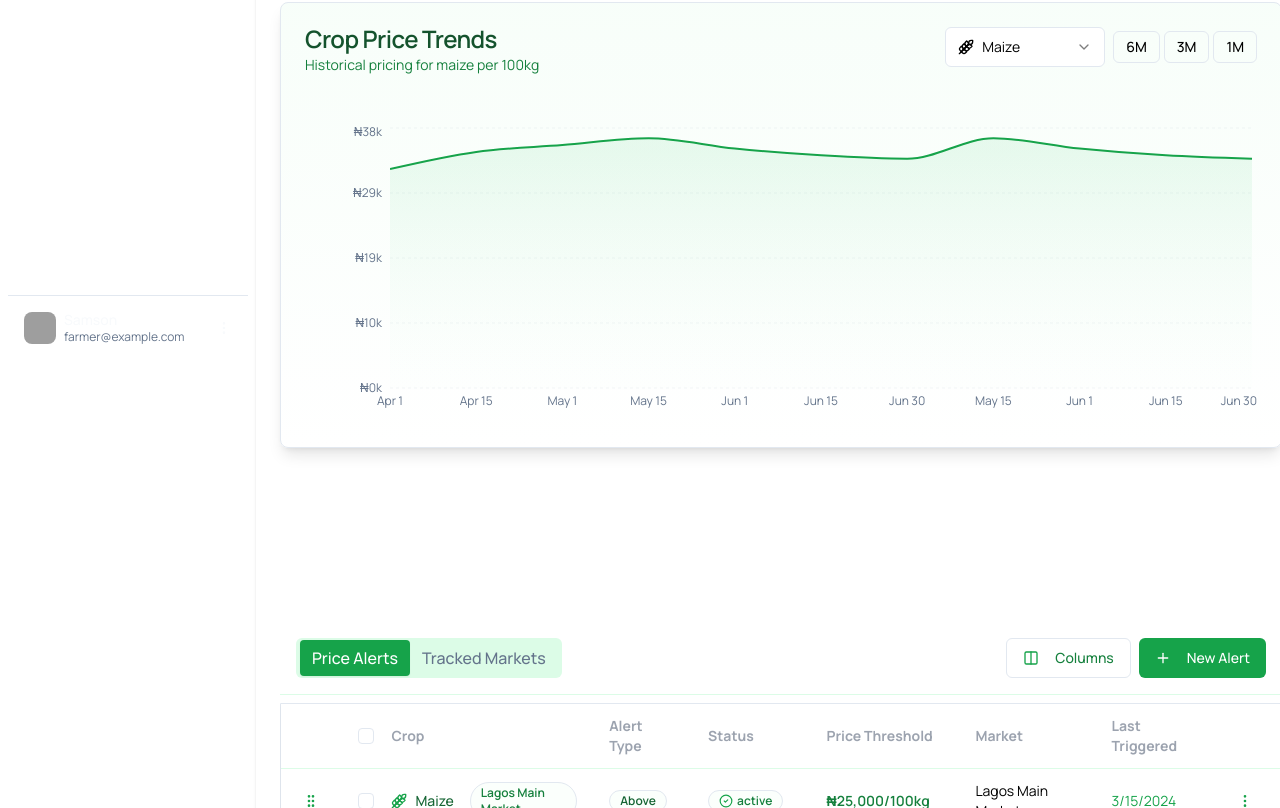
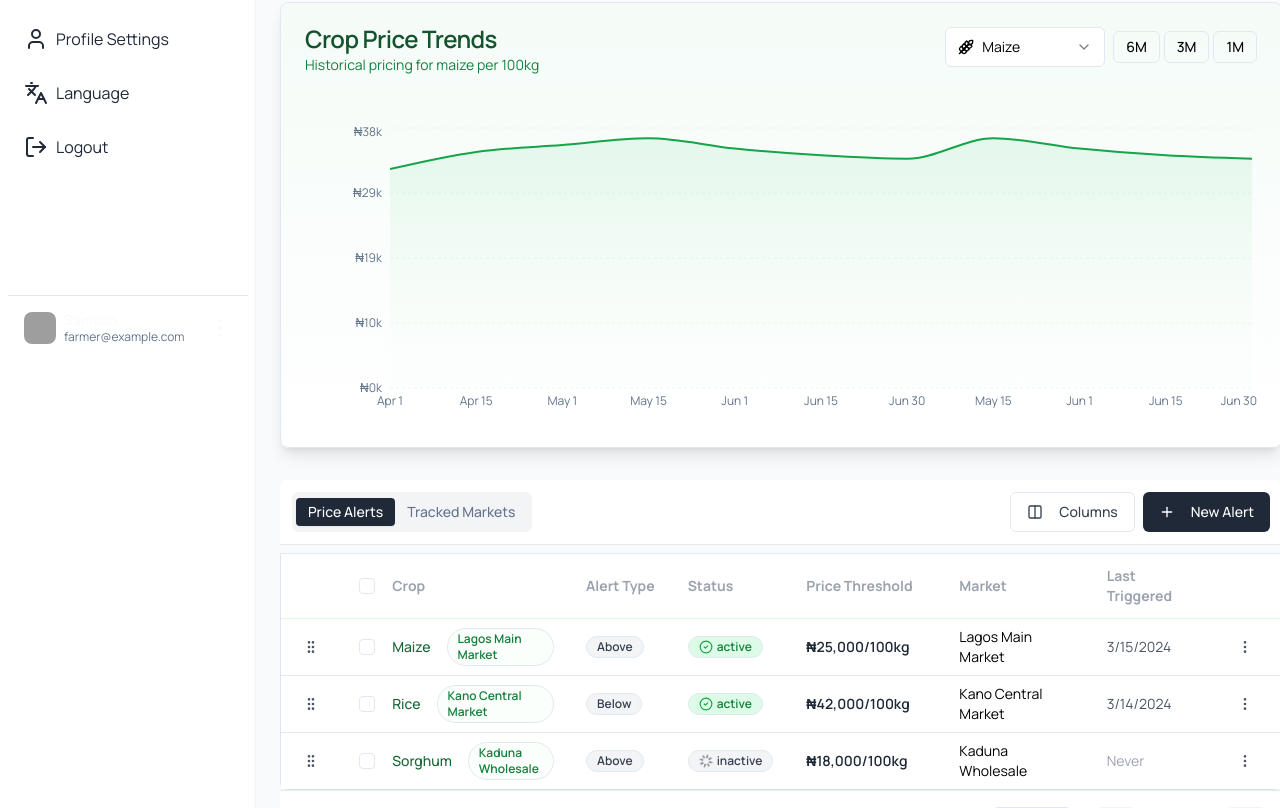
Before and after one commit to oluwolefsamson/CP-CLIENT, a React (Vite) app: page /dashboard in a window 1280 px wide. Shown: the part 432-1240 px from the top of the page. Built offline with nearby package versions, Linux system fonts and the light colour scheme; grey boxes are pictures that could not be loaded; a web font is replaced by a local one.

Commit message:
new fixes

```diff
--- a/src/components/ui/app-sidebar.jsx
+++ b/src/components/ui/app-sidebar.jsx
@@ -37,6 +37,7 @@ const data = {
       title: "Overview",
       url: "/dashboard",
       icon: LayoutDashboardIcon,
+      size: "default",
     },
     {
       title: "Nearby Markets",
@@ -90,20 +91,17 @@ const data = {
 
 export function AppSidebar(props) {
   return (
-    <Sidebar
-      collapsible="icon" // Changed from 'offcanvas' to 'icon'
-      {...props}
-      className="flex flex-col h-screen"
-    >
+    <Sidebar collapsible="icon" {...props} className="flex flex-col h-screen">
       {/* Header */}
       <SidebarHeader>
         <SidebarMenu></SidebarMenu>
       </SidebarHeader>
 
-      <div className="flex-1 overflow-y-auto">
+      {/* Modified content area */}
+      <div className="flex-1 flex flex-col overflow-hidden">
         <SidebarContent className="text-gray-800 flex flex-col h-full">
           <NavMain items={data.navMain} />
-          <div className="mt-4">
+          <div className="mt-4 flex-1 overflow-y-auto">
             <NavSecondary items={data.navSecondary} />
           </div>
         </SidebarContent>
--- a/src/components/ui/data-table.jsx
+++ b/src/components/ui/data-table.jsx
@@ -34,7 +34,6 @@ import {
   LoaderIcon,
   MoreVerticalIcon,
   PlusIcon,
-  WheatIcon,
 } from "lucide-react";
 import { z } from "zod";
 import { Toaster } from "sonner";
@@ -158,7 +157,7 @@ function DragHandle({ id }) {
       {...listeners}
       variant="ghost"
       size="icon"
-      className="size-7 text-green-600 hover:bg-green-50/20"
+      className="size-7 text-gray-600 hover:bg-gray-100"
     >
       <GripVerticalIcon className="size-3.5" />
       <span className="sr-only">Reorder alert</span>
@@ -181,7 +180,7 @@ const columns = [
           checked={table.getIsAllPageRowsSelected()}
           onCheckedChange={(value) => table.toggleAllPageRowsSelected(!!value)}
           aria-label="Select all"
-          className="border-green-300 data-[state=checked]:bg-green-600 data-[state=checked]:border-green-700"
+          className="border-gray-300 data-[state=checked]:bg-gray-800 data-[state=checked]:border-gray-900"
         />
       </div>
     ),
@@ -191,7 +190,7 @@ const columns = [
           checked={row.getIsSelected()}
           onCheckedChange={(value) => row.toggleSelected(!!value)}
           aria-label="Select row"
-          className="border-green-300 data-[state=checked]:bg-green-600 data-[state=checked]:border-green-700"
+          className="border-gray-300 data-[state=checked]:bg-gray-800 data-[state=checked]:border-gray-900"
         />
       </div>
     ),
@@ -210,10 +209,7 @@ const columns = [
     accessorKey: "type",
     header: "Alert Type",
     cell: ({ row }) => (
-      <Badge
-        variant={row.original.type === "above" ? "default" : "secondary"}
-        className="capitalize bg-green-50/30 text-green-800 hover:bg-green-50/40"
-      >
+      <Badge className="bg-gray-100 text-gray-700 capitalize">
         {row.original.type || "N/A"}
       </Badge>
     ),
@@ -224,13 +220,16 @@ const columns = [
     header: "Status",
     cell: ({ row }) => (
       <Badge
-        variant={row.original.status === "active" ? "default" : "secondary"}
-        className="gap-1 bg-green-50/30 text-green-700 border-green-200"
+        className={`gap-1 ${
+          row.original.status === "active"
+            ? "bg-green-100 text-green-700"
+            : "bg-gray-100 text-gray-700"
+        }`}
       >
         {row.original.status === "active" ? (
           <CheckCircle2Icon className="size-3.5 text-green-600" />
         ) : (
-          <LoaderIcon className="size-3.5 text-green-600 animate-spin" />
+          <LoaderIcon className="size-3.5 text-gray-600 animate-spin" />
         )}
         {row.original.status || "N/A"}
       </Badge>
@@ -243,7 +242,7 @@ const columns = [
     cell: ({ row }) => {
       const threshold = Number(row.original.threshold) || 0;
       return (
-        <span className="font-semibold text-green-700">
+        <span className="font-semibold text-gray-800">
           ₦{threshold.toLocaleString()}/100kg
         </span>
       );
@@ -261,11 +260,11 @@ const columns = [
     header: "Last Triggered",
     cell: ({ row }) =>
       row.original.lastTriggered ? (
-        <span className="text-green-600">
+        <span className="text-gray-600">
           {new Date(row.original.lastTriggered).toLocaleDateString()}
         </span>
       ) : (
-        <span className="text-green-400">Never</span>
+        <span className="text-gray-400">Never</span>
       ),
     size: 150,
   },
@@ -277,23 +276,23 @@ const columns = [
           <Button
             variant="ghost"
             size="icon"
-            className="text-green-600 hover:bg-green-50/20"
+            className="text-gray-600 hover:bg-gray-100"
           >
             <MoreVerticalIcon className="size-4" />
             <span className="sr-only">Open menu</span>
           </Button>
         </DropdownMenuTrigger>
-        <DropdownMenuContent align="end" className="border-green-100 bg-white">
-          <DropdownMenuItem className="focus:bg-green-50/30 text-green-700">
+        <DropdownMenuContent align="end" className="border-gray-200 bg-white">
+          <DropdownMenuItem className="focus:bg-gray-100 text-gray-700">
             Edit Alert
           </DropdownMenuItem>
-          <DropdownMenuItem className="focus:bg-green-50/30 text-green-700">
+          <DropdownMenuItem className="focus:bg-gray-100 text-gray-700">
             Duplicate Alert
           </DropdownMenuItem>
-          <DropdownMenuItem className="focus:bg-green-50/30 text-green-700">
+          <DropdownMenuItem className="focus:bg-gray-100 text-gray-700">
             View Market Trends
           </DropdownMenuItem>
-          <DropdownMenuSeparator className="bg-green-100" />
+          <DropdownMenuSeparator className="bg-gray-200" />
           <DropdownMenuItem className="text-red-600 focus:bg-red-50/30">
             Delete Alert
           </DropdownMenuItem>
@@ -321,10 +320,10 @@ function DraggableRow({ row }) {
         transform: CSS.Transform.toString(transform),
         transition,
       }}
-      className={`${isDragging ? "bg-green-50/30" : "hover:bg-green-50/20"} border-b border-green-100 bg-white`}
+      className={`${isDragging ? "bg-gray-100" : "hover:bg-gray-50"} border-b border-gray-200 bg-white`}
     >
       {row.getVisibleCells().map((cell) => (
-        <TableCell key={cell.id} className="py-3">
+        <TableCell key={cell.id} className="py-2">
           {flexRender(cell.column.columnDef.cell, cell.getContext())}
         </TableCell>
       ))}
@@ -440,37 +439,35 @@ export function DataTable({ data = sampleData }) {
   }
 
   return (
-    <div className="mx-4 lg:mx-6">
-      <Toaster
+    <div className="mx-4 lg:mx-6 pt-2">
+      {/* <Toaster
         position="top-center"
         theme="light"
         richColors
         closeButton
-        expand={true}
-        visibleToasts={3}
         toastOptions={{
           classNames: {
-            toast: "border-green-200",
-            title: "text-green-800",
-            description: "text-green-600",
-            success: "bg-green-50",
+            toast: "border-gray-200",
+            title: "text-gray-800",
+            description: "text-gray-600",
+            success: "bg-gray-50",
             error: "bg-red-50 border-red-200",
           },
         }}
-      />
+      /> */}
 
       <Tabs defaultValue="alerts">
-        <div className="flex flex-col sm:flex-row items-start sm:items-center justify-between gap-4 p-4 bg-white rounded-t-lg border-b border-green-100">
-          <TabsList className="bg-green-100 w-full sm:w-auto">
+        <div className="flex flex-col sm:flex-row items-start sm:items-center justify-between gap-3 p-3 bg-white rounded-t-lg border-b border-gray-200">
+          <TabsList className="bg-gray-100 w-full sm:w-auto">
             <TabsTrigger
               value="alerts"
-              className="data-[state=active]:bg-green-600 data-[state=active]:text-white w-full sm:w-auto text-sm sm:text-base px-3 py-1.5"
+              className="data-[state=active]:bg-gray-800 data-[state=active]:text-white text-sm px-3 py-1"
             >
               Price Alerts
             </TabsTrigger>
             <TabsTrigger
               value="markets"
-              className="data-[state=active]:bg-green-600 data-[state=active]:text-white w-full sm:w-auto text-sm sm:text-base px-3 py-1.5"
+              className="data-[state=active]:bg-gray-800 data-[state=active]:text-white text-sm px-3 py-1"
             >
               Tracked Markets
             </TabsTrigger>
@@ -481,13 +478,13 @@ export function DataTable({ data = sampleData }) {
               <DropdownMenuTrigger asChild>
                 <Button
                   variant="outline"
-                  className="border-green-200 text-green-700 hover:bg-green-50/20 w-full sm:w-auto justify-between sm:justify-start"
+                  className="border-gray-300 text-gray-700 hover:bg-gray-50 w-full sm:w-auto"
                 >
-                  <ColumnsIcon className="mr-0 sm:mr-2 size-4 text-green-600" />
-                  <span className="sm:inline">Columns</span>
+                  <ColumnsIcon className="mr-2 size-4" />
+                  <span>Columns</span>
                 </Button>
               </DropdownMenuTrigger>
-              <DropdownMenuContent className="border-green-100 bg-white w-[200px]">
+              <DropdownMenuContent className="border-gray-200 bg-white w-[200px]">
                 {table
                   .getAllColumns()
                   .filter((column) => column.getCanHide())
@@ -498,7 +495,7 @@ export function DataTable({ data = sampleData }) {
                       onCheckedChange={(value) =>
                         column.toggleVisibility(!!value)
                       }
-                      className="focus:bg-green-50/30 text-green-700 text-sm"
+                      className="focus:bg-gray-100 text-gray-700 text-sm"
                     >
                       {column.id}
                     </DropdownMenuCheckboxItem>
@@ -508,20 +505,20 @@ export function DataTable({ data = sampleData }) {
 
             <Dialog open={openNewAlert} onOpenChange={setOpenNewAlert}>
               <DialogTrigger asChild>
-                <Button className="bg-green-600 hover:bg-green-700 text-white w-full sm:w-auto justify-between sm:justify-start">
-                  <PlusIcon className="mr-0 sm:mr-2 size-4" />
-                  <span className="sm:inline">New Alert</span>
+                <Button className="bg-gray-800 hover:bg-gray-900 text-white">
+                  <PlusIcon className="mr-2 size-4" />
+                  New Alert
                 </Button>
               </DialogTrigger>
-              <DialogContent className="bg-white border-green-200 max-w-md">
+              <DialogContent className="bg-white border-gray-200 max-w-md">
                 <DialogHeader>
-                  <DialogTitle className="text-green-800">
+                  <DialogTitle className="text-gray-800">
                     Create New Price Alert
                   </DialogTitle>
                 </DialogHeader>
                 <div className="space-y-4">
                   <div className="space-y-2">
-                    <Label className="text-green-700">Crop Type</Label>
+                    <Label className="text-gray-700">Crop Type</Label>
                     <Input
                       value={newAlert.crop}
                       onChange={(e) =>
@@ -530,7 +527,7 @@ export function DataTable({ data = sampleData }) {
                           crop: e.target.value,
                         }))
                       }
-                      className="border-green-200"
+                      className="border-gray-300"
                       placeholder="e.g. Maize, Rice..."
                     />
                     {formErrors.crop && (
@@ -541,27 +538,21 @@ export function DataTable({ data = sampleData }) {
                   </div>
 
                   <div className="space-y-2">
-                    <Label className="text-green-700">Alert Type</Label>
+                    <Label className="text-gray-700">Alert Type</Label>
                     <Select
                       value={newAlert.type}
                       onValueChange={(value) =>
                         setNewAlert((prev) => ({ ...prev, type: value }))
                       }
                     >
-                      <SelectTrigger className="border-green-200 text-green-700">
+                      <SelectTrigger className="border-gray-300 text-gray-700">
                         <SelectValue placeholder="Select alert type" />
                       </SelectTrigger>
-                      <SelectContent className="border-green-200 bg-white">
-                        <SelectItem
-                          value="above"
-                          className="focus:bg-green-50/30"
-                        >
+                      <SelectContent className="border-gray-200 bg-white">
+                        <SelectItem value="above" className="focus:bg-gray-100">
                           Price Above
                         </SelectItem>
-                        <SelectItem
-                          value="below"
-                          className="focus:bg-green-50/30"
-                        >
+                        <SelectItem value="below" className="focus:bg-gray-100">
                           Price Below
                         </SelectItem>
                       </SelectContent>
@@ -838,7 +829,6 @@ export function DataTable({ data = sampleData }) {
 function TableCellViewer({ item }) {
   return (
     <div className="flex items-center gap-2">
-      <WheatIcon className="size-5 text-green-600" />
       <span className="font-medium text-green-800">
         {item.crop || "Unknown Crop"}
       </span>
--- a/src/components/ui/sidebar.jsx
+++ b/src/components/ui/sidebar.jsx
@@ -196,7 +196,7 @@ const Sidebar = React.forwardRef(
         data-variant={variant}
         data-side={side}
       >
-        {/* This is what handles the sidebar gap on desktop */}
+        {/* Handles sidebar gap on desktop */}
         <div
           className={cn(
             "relative w-[--sidebar-width] bg-transparent transition-[width] duration-200 ease-linear",
@@ -213,7 +213,6 @@ const Sidebar = React.forwardRef(
             side === "left"
               ? "left-0 group-data-[collapsible=offcanvas]:left-[calc(var(--sidebar-width)*-1)]"
               : "right-0 group-data-[collapsible=offcanvas]:right-[calc(var(--sidebar-width)*-1)]",
-            // Adjust the padding for floating and inset variants.
             variant === "floating" || variant === "inset"
               ? "p-2 group-data-[collapsible=icon]:w-[calc(var(--sidebar-width-icon)_+_theme(spacing.4)_+2px)]"
               : "group-data-[collapsible=icon]:w-[--sidebar-width-icon] group-data-[side=left]:border-r group-data-[side=right]:border-l",
@@ -225,7 +224,10 @@ const Sidebar = React.forwardRef(
             data-sidebar="sidebar"
             className="flex h-full w-full flex-col bg-sidebar group-data-[variant=floating]:rounded-lg group-data-[variant=floating]:border group-data-[variant=floating]:border-sidebar-border group-data-[variant=floating]:shadow"
           >
-            {children}
+            {/* Full height content area */}
+            <div className="flex flex-1 flex-col overflow-y-auto">
+              {children}
+            </div>
           </div>
         </div>
       </div>
@@ -357,7 +359,7 @@ const SidebarContent = React.forwardRef(({ className, ...props }, ref) => {
       ref={ref}
       data-sidebar="content"
       className={cn(
-        "flex min-h-0 flex-1 flex-col gap-2 overflow-auto group-data-[collapsible=icon]:overflow-hidden",
+        "flex min-h-0 h-full flex-1 flex-col gap-2 overflow-auto group-data-[collapsible=icon]:overflow-hidden",
         className
       )}
       {...props}
@@ -451,7 +453,7 @@ const SidebarMenuItem = React.forwardRef(({ className, ...props }, ref) => (
 SidebarMenuItem.displayName = "SidebarMenuItem";
 
 const sidebarMenuButtonVariants = cva(
-  "peer/menu-button flex w-full items-center gap-2 overflow-hidden rounded-md p-2 text-left text-sm outline-none ring-sidebar-ring transition-[width,height,padding] hover:bg-sidebar-accent hover:text-sidebar-accent-foreground focus-visible:ring-2 active:bg-sidebar-accent active:text-sidebar-accent-foreground disabled:pointer-events-none disabled:opacity-50 group-has-[[data-sidebar=menu-action]]/menu-item:pr-8 aria-disabled:pointer-events-none aria-disabled:opacity-50 data-[active=true]:bg-sidebar-accent data-[active=true]:font-medium data-[active=true]:text-sidebar-accent-foreground data-[state=open]:hover:bg-sidebar-accent data-[state=open]:hover:text-sidebar-accent-foreground group-data-[collapsible=icon]:!size-8 group-data-[collapsible=icon]:!p-2 [&>span:last-child]:truncate [&>svg]:size-4 [&>svg]:shrink-0",
+  "peer/menu-button flex w-full items-center gap-2 overflow-hidden rounded-md p-2 text-left text-base outline-none ring-sidebar-ring transition-[width,height,padding] hover:bg-sidebar-accent hover:text-sidebar-accent-foreground focus-visible:ring-2 active:bg-sidebar-accent active:text-sidebar-accent-foreground disabled:pointer-events-none disabled:opacity-50 group-has-[[data-sidebar=menu-action]]/menu-item:pr-8 aria-disabled:pointer-events-none aria-disabled:opacity-50 data-[active=true]:bg-sidebar-accent data-[active=true]:font-medium data-[active=true]:text-sidebar-accent-foreground data-[state=open]:hover:bg-sidebar-accent data-[state=open]:hover:text-sidebar-accent-foreground [&>span:last-child]:truncate [&>svg]:size-6 [&>svg]:shrink-0",
   {
     variants: {
       variant: {
@@ -460,9 +462,10 @@ const sidebarMenuButtonVariants = cva(
           "bg-background shadow-[0_0_0_1px_hsl(var(--sidebar-border))] hover:bg-sidebar-accent hover:text-sidebar-accent-foreground hover:shadow-[0_0_0_1px_hsl(var(--sidebar-accent))]",
       },
       size: {
-        default: "h-8 text-sm",
-        sm: "h-7 text-xs",
-        lg: "h-12 text-sm group-data-[collapsible=icon]:!p-0",
+        default:
+          "h-[50px] group-data-[collapsible=icon]:!w-10 group-data-[collapsible=icon]:!px-2 text-base",
+        sm: "h-9 group-data-[collapsible=icon]:!w-9 group-data-[collapsible=icon]:!px-1.5 text-sm",
+        lg: "h-12 group-data-[collapsible=icon]:!w-12 group-data-[collapsible=icon]:!p-0 text-lg",
       },
     },
     defaultVariants: {
--- a/src/pages/Client-Dashboard/Dashboard.jsx
+++ b/src/pages/Client-Dashboard/Dashboard.jsx
@@ -11,7 +11,7 @@ export default function Dashboard() {
       <SidebarInset>
         <SiteHeader />
         <div className="flex flex-1 flex-col">
-          <div className="@container/main flex flex-1 flex-col gap-2">
+          <div className="@container/main flex flex-1 flex-col gap-2 bg-gray-50">
             <Outlet />
           </div>
         </div>
```
Also changed, not shown: src/components/ui/section-cards.jsx (+4 -31 lines).
